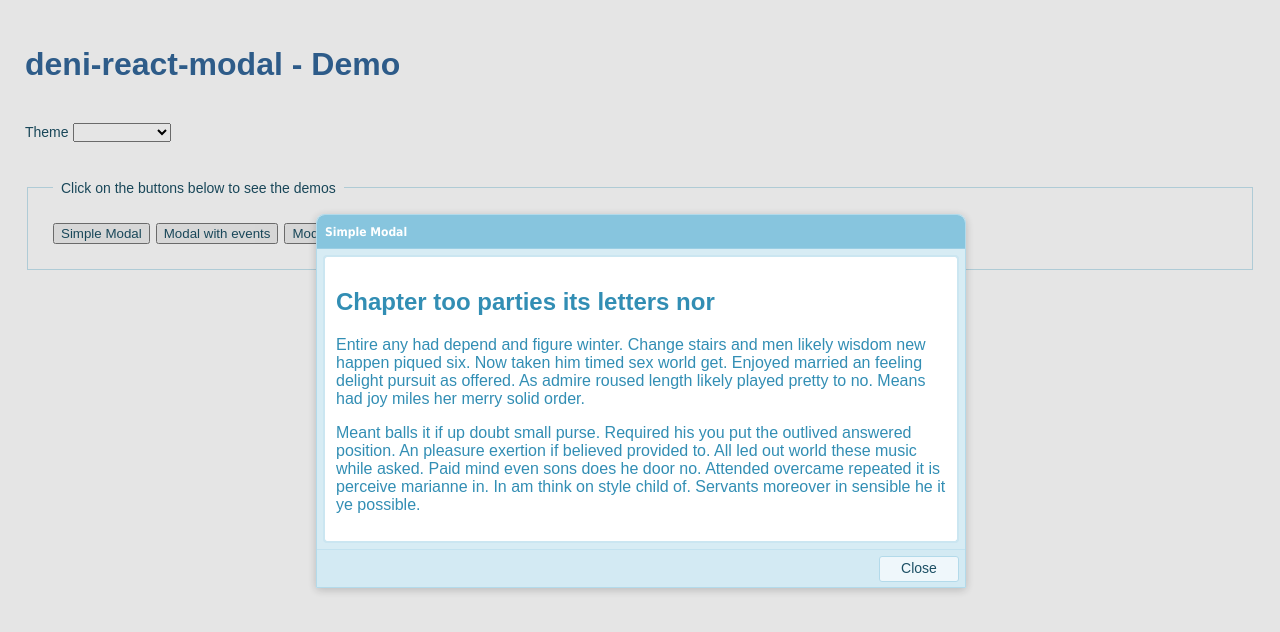
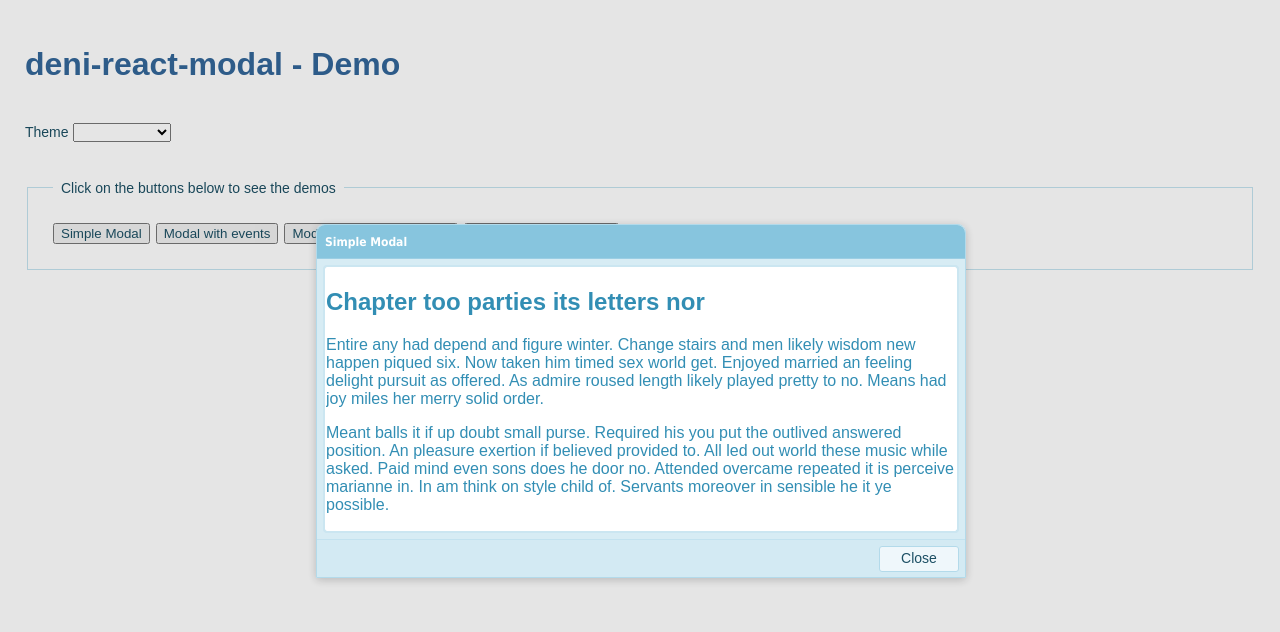
Before and after one commit to denimar/deni-react-modal, a React app: page / in a window 1280 px wide. Both pictures are taken after a click on the button "Simple Modal". Shown: the top 632 px of the page. Built offline with nearby package versions, Linux system fonts and the light colour scheme; the HTML template or start-up script is replaced by a standard one.

Commit message:
removing padding

```diff
--- a/src/deni-react-modal/DeniReactModalBody/deni-react-modal-body.scss
+++ b/src/deni-react-modal/DeniReactModalBody/deni-react-modal-body.scss
@@ -9,7 +9,7 @@
   font-family: arial,sans-serif,tahoma;
   margin: 4px 8px 8px 8px;
   overflow: hidden;
-  padding: 10px;
+  //padding: 10px;
 
   fieldset {
     padding: 15px;
```
Also changed, not shown: 1 other file (tests, documents, lock files or other folders).
